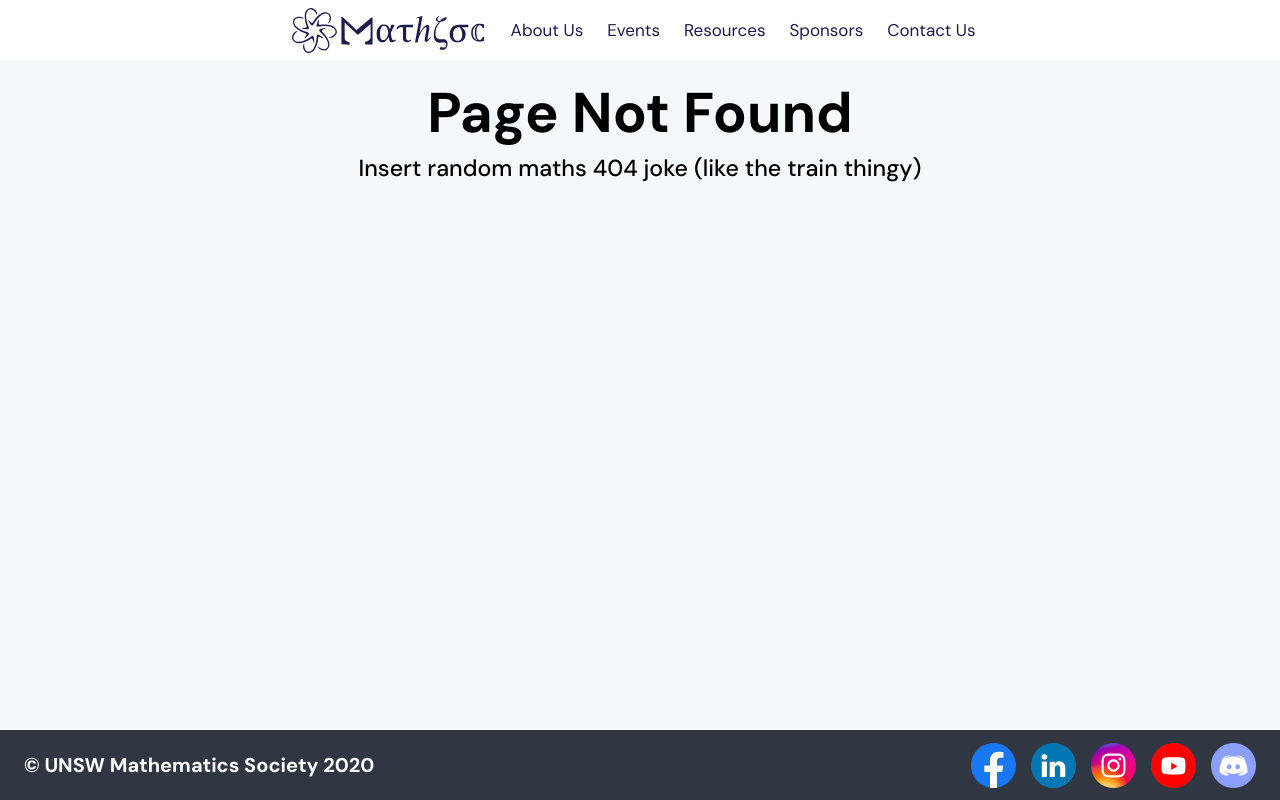
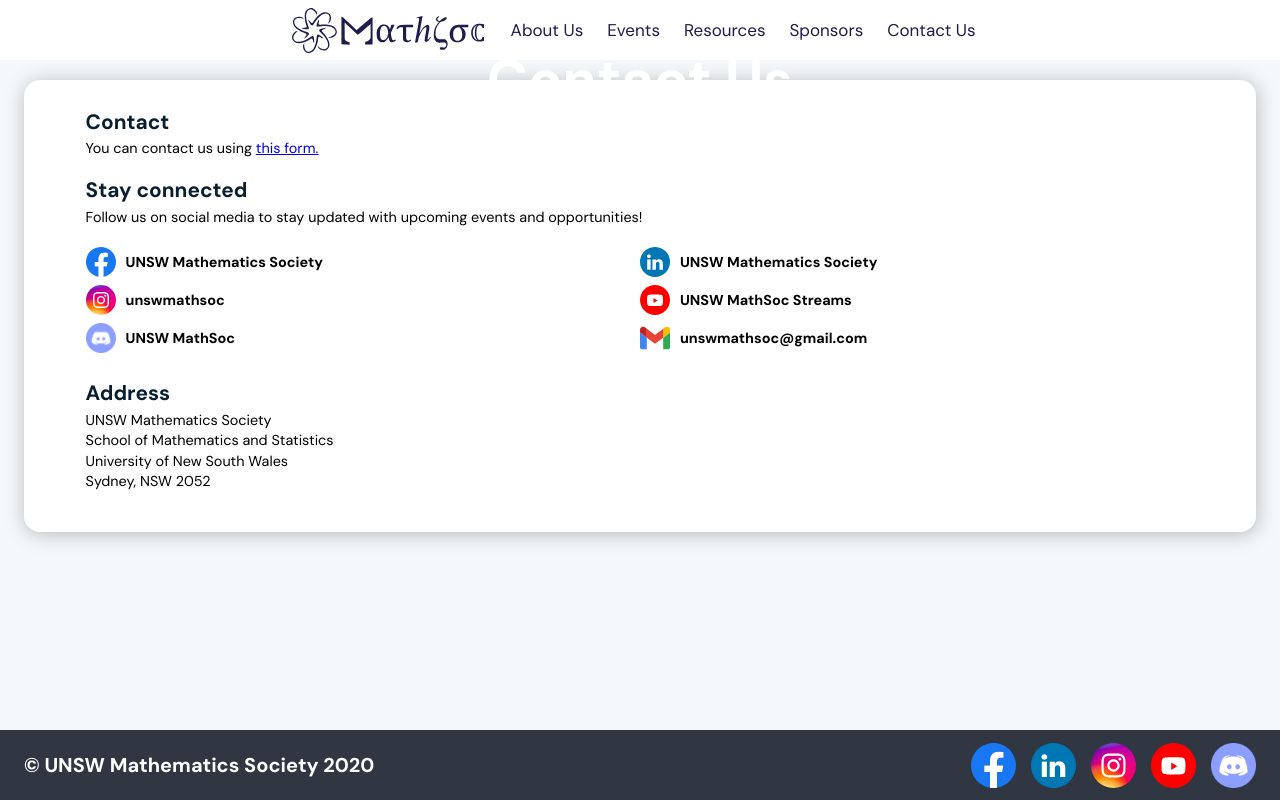
Before and after one commit to MathSocUNSW/mathsoc-website, a Next.js app in the folder frontend/: page /contact in a window 1280 px wide. Before the commit this address had no page. Built offline with nearby package versions, Linux system fonts and the light colour scheme.

Commit message:
Contact Us page (#97)
* WholePageBox content should take 100% of the width

* Contact Us page

```diff
--- a/frontend/src/data/socialData.ts
+++ b/frontend/src/data/socialData.ts
@@ -2,36 +2,49 @@ export interface socialData {
   name: string;
   url: string;
   iconPath: string;
+  altName: string;
 }
 
 export const facebookData: socialData = {
   name: "Facebook",
   url: "https://www.facebook.com/unswmathsoc/",
-  iconPath: "/images/facebookLogo.svg"
+  iconPath: "/images/facebookLogo.svg",
+  altName: "UNSW Mathematics Society"
 };
 
 export const linkedInData: socialData = {
   name: "LinkedIn",
   url: "https://au.linkedin.com/company/unsw-mathematics-society/",
-  iconPath: "/images/linkedinLogo.svg"
+  iconPath: "/images/linkedinLogo.svg",
+  altName: "UNSW Mathematics Society"
 };
 
 export const instagramData: socialData = {
   name: "Instagram",
   url: "https://instagram.com/unswmathsoc",
-  iconPath: "/images/instagramLogo.svg"
+  iconPath: "/images/instagramLogo.svg",
+  altName: "unswmathsoc"
 };
 
 export const youtubeData: socialData = {
   name: "YouTube",
   url: "https://www.youtube.com/channel/UC8FgY7QcGOrc_9b5qAoYfOg/",
-  iconPath: "/images/youtubeLogo.svg"
+  iconPath: "/images/youtubeLogo.svg",
+  altName: "UNSW MathSoc Streams"
 };
 
 export const discordData: socialData = {
   name: "Discord",
   url: "https://discord.com/invite/Y7FFXxh/",
-  iconPath: "/images/discordLogo.svg"
+  iconPath: "/images/discordLogo.svg",
+  altName: "UNSW MathSoc"
+};
+
+export const gmailData: socialData = {
+  name: "Gmail",
+  url: "mailto:unswmathsoc@gmail.com",
+  iconPath: "/images/gmailLogo.svg",
+  altName: "unswmathsoc@gmail.com"
 };
 
 export const socials: socialData[] = [
@@ -42,6 +55,8 @@ export const socials: socialData[] = [
   discordData
 ];
 
+export const contactUsSocials: socialData[] = [...socials, gmailData];
+
 /*
 NOTES:
 - ARC data?
--- /dev/null
+++ b/frontend/src/pages/contact.tsx
@@ -0,0 +1,103 @@
+import React from "react";
+import Head from "next/head";
+import { Typography } from "@material-ui/core";
+
+import styles from "src/styles/contact.module.scss";
+import Hero from "components/Hero";
+import ContainerWrap from "components/ContainerWrap";
+import WholePageBox from "components/WholePageBox";
+import { contactUsSocials } from "src/data/socialData";
+
+const pageData = {
+  title: "Contact Us",
+  heroURL: "/images/hero/mathsoc_skating.png"
+};
+
+interface TitleProps {
+  text: string;
+}
+
+const Title: React.FC<TitleProps> = ({ text }) => {
+  return (
+    <Typography variant="h6" align="left">
+      <b>{text}</b>
+    </Typography>
+  );
+};
+
+const Contact: React.FC = () => {
+  return (
+    <section>
+      <Head>
+        <title>{pageData.title} - MathSoc</title>
+        <meta name="keywords" content="mathsoc" />
+      </Head>
+      <Hero url={pageData.heroURL} text={pageData.title} />
+      <ContainerWrap>
+        <WholePageBox>
+          <div className={styles.container}>
+            <Title text="Contact" />
+            {/* TODO Update Link? */}
+            <Typography variant="body2">
+              You can contact us using{" "}
+              <a
+                href="https://docs.google.com/forms/d/e/1FAIpQLSe1lAW158F3s0NFJEHn2Fsfo4goau4QQTLhlbX7cJJiXGS7xw/viewform"
+                target="_blank"
+                rel="noreferrer"
+              >
+                this form.
+              </a>
+            </Typography>
+          </div>
+          <div className={styles.container}>
+            <Title text="Stay connected" />
+            <Typography variant="body2">
+              Follow us on social media to stay updated with upcoming events and opportunities!
+            </Typography>
+            <div className={styles.socialContainer}>
+              {contactUsSocials.map(({ name, url, iconPath, altName }) => (
+                <div key={name}>
+                  <a href={url} target="_blank" rel="noreferrer" className={styles.socialItem}>
+                    <img
+                      src={iconPath}
+                      alt={name}
+                      aria-label={name}
+                      className={styles.socialIcon}
+                    />
+                  </a>
+                  <Typography variant="body2" display="inline" noWrap={true} align="center">
+                    <a
+                      href={url}
+                      target="_blank"
+                      rel="noreferrer"
+                      style={{
+                        color: "inherit",
+                        textDecoration: "none" /* Remove link CSS elements*/
+                      }}
+                    >
+                      <b>{altName}</b>
+                    </a>
+                  </Typography>
+                </div>
+              ))}
+            </div>
+          </div>
+          <div className={styles.container}>
+            <Title text="Address" />
+            <Typography variant="body2">
+              UNSW Mathematics Society
+              <br />
+              School of Mathematics and Statistics
+              <br />
+              University of New South Wales
+              <br />
+              Sydney, NSW 2052
+            </Typography>
+          </div>
+        </WholePageBox>
+      </ContainerWrap>
+    </section>
+  );
+};
+
+export default Contact;
--- a/frontend/src/styles/WholePageBox.module.scss
+++ b/frontend/src/styles/WholePageBox.module.scss
@@ -18,4 +18,5 @@
   ol {
     padding-left: 2em;
   }
+  width: 100%;
 }
--- /dev/null
+++ b/frontend/src/styles/contact.module.scss
@@ -0,0 +1,38 @@
+@import "./variables.scss";
+
+.container {
+  padding-bottom: 15px;
+}
+
+.socialContainer {
+  margin-top: 20px;
+  display: flex;
+  justify-content: flex-start;
+  align-items: center;
+  flex-direction: row;
+  flex-wrap: wrap;
+  div {
+    // outline: auto;
+    width: 50%;
+    display: flex;
+    align-items: center;
+    margin-bottom: 8px;
+  }
+  @media screen and (max-width: $sm) {
+    flex-direction: column;
+    div {
+      width: 100%;
+    }
+  }
+}
+
+.socialItem {
+  display: flex;
+  align-items: center;
+  margin-right: 10px;
+}
+
+.socialIcon {
+  width: 30px;
+  height: 30px;
+}
```
Also changed, not shown: frontend/public/images/gmailLogo.svg (added).
